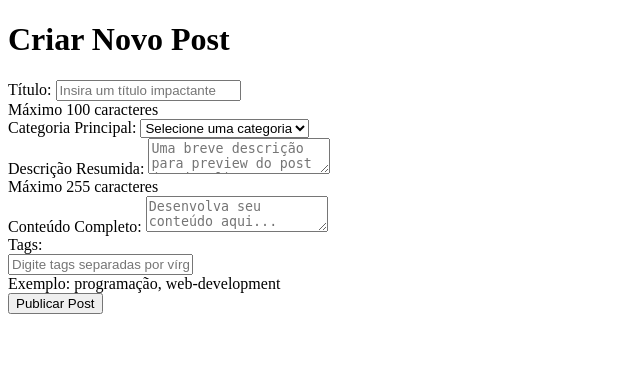
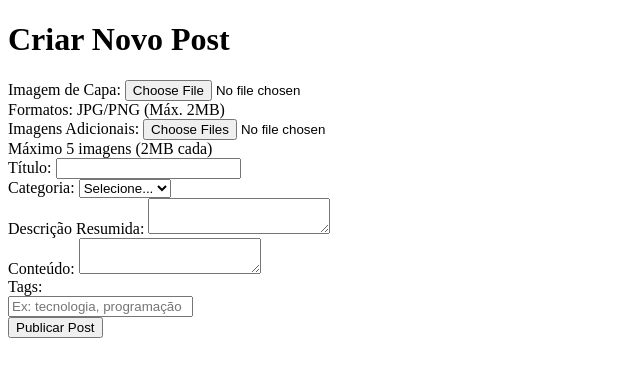
Before and after one commit to igorlde/chatUp, a PHP site: page /post.php in a window 1280 px wide. Shown: the top 377 px of the page, without its empty margins (0-640 px from the left). Run offline with PHP 8.4, Linux system fonts and the light colour scheme.

Commit message:
melhorias

```diff
--- a/post.php
+++ b/post.php
@@ -1,24 +1,86 @@
 <?php
 session_start();
 include("connector_database/connector.php");
-
-// Habilitar relatório de erros detalhado (desativar em produção)
 error_reporting(E_ALL);
 ini_set('display_errors', 1);
 
+// Configurações de upload
+$diretorioUploads = __DIR__ . '/uploads/posts/';
+$tamanhoMaximo = 2 * 1024 * 1024; // 2MB
+$maxImagens = 5;
+
 if ($_SERVER["REQUEST_METHOD"] == "POST") {
     try {
-        // Validação e sanitização
+        // Verificar e criar diretório de uploads
+        if (!file_exists($diretorioUploads)) {
+            mkdir($diretorioUploads, 0755, true);
+        }
+
+        // Processar upload da capa
+        $imagemCapaPath = null;
+        if (!empty($_FILES['imagem_capa']['tmp_name'])) {
+            $arquivo = $_FILES['imagem_capa'];
+
+            // Validações
+            if ($arquivo['size'] > $tamanhoMaximo) {
+                throw new Exception("Imagem de capa excede 2MB");
+            }
+            if (!in_array($arquivo['type'], ['image/jpeg', 'image/png'])) {
+                throw new Exception("Formato inválido para capa");
+            }
+
+            $nomeUnico = uniqid('capa_') . '_' . basename($arquivo['name']);
+            $caminhoCompleto = $diretorioUploads . $nomeUnico;
+
+            if (move_uploaded_file($arquivo['tmp_name'], $caminhoCompleto)) {
+                $imagemCapaPath = 'uploads/posts/' . $nomeUnico;
+            }
+        }
+
+        // Processar imagens adicionais
+        $imagensAdicionais = [];
+        if (!empty($_FILES['imagens_adicionais']['tmp_name'][0])) {
+            $totalImagens = count($_FILES['imagens_adicionais']['tmp_name']);
+
+            if ($totalImagens > $maxImagens) {
+                throw new Exception("Máximo de {$maxImagens} imagens adicionais");
+            }
+
+            foreach ($_FILES['imagens_adicionais']['tmp_name'] as $key => $tmpName) {
+                $arquivo = [
+                    'name' => $_FILES['imagens_adicionais']['name'][$key],
+                    'type' => $_FILES['imagens_adicionais']['type'][$key],
+                    'tmp_name' => $tmpName,
+                    'size' => $_FILES['imagens_adicionais']['size'][$key]
+                ];
+
+                if ($arquivo['size'] > $tamanhoMaximo) {
+                    throw new Exception("Imagem {$arquivo['name']} excede 2MB");
+                }
+                if (!in_array($arquivo['type'], ['image/jpeg', 'image/png'])) {
+                    throw new Exception("Formato inválido para {$arquivo['name']}");
+                }
+
+                $nomeUnico = uniqid('post_') . '_' . basename($arquivo['name']);
+                $caminhoCompleto = $diretorioUploads . $nomeUnico;
+
+                if (move_uploaded_file($tmpName, $caminhoCompleto)) {
+                    $imagensAdicionais[] = 'uploads/posts/' . $nomeUnico;
+                }
+            }
+        }
+
+        // Validação dos dados do formulário
         $titulo = trim($_POST["titulo"] ?? '');
-        $tema = !empty($_POST["tema"]) ? trim($_POST["tema"]) : null;
-        $descricao = !empty($_POST["descricao"]) ? trim($_POST["descricao"]) : null;
+        $tema = $_POST["tema"] ?? null;
+        $descricao = $_POST["descricao"] ?? null;
         $conteudo = trim($_POST["conteudo"] ?? '');
         $usuario_id = $_SESSION['usuario_id'] ?? null;
 
-        // Validação básica
         $erros = [];
         if (empty($titulo)) $erros[] = "Título é obrigatório";
         if (empty($conteudo)) $erros[] = "Conteúdo não pode estar vazio";
+        if (empty($_POST['tags'])) $erros[] = "Tag obrigatória";
         if (!$usuario_id) $erros[] = "Usuário não autenticado";
 
         if (!empty($erros)) {
@@ -31,93 +93,63 @@ if ($_SERVER["REQUEST_METHOD"] == "POST") {
 
         // Inserir post principal
         $stmt = $conn->prepare("INSERT INTO posts
-            (usuario_id, titulo, tema, descricao, conteudo)
-            VALUES (?, ?, ?, ?, ?)");
+            (usuario_id, titulo, tema, descricao, conteudo, imagem_capa)
+            VALUES (?, ?, ?, ?, ?, ?)");
 
-        if (!$stmt) throw new Exception("Erro na preparação do post: " . $conn->error);
-
-        $stmt->bind_param("issss", $usuario_id, $titulo, $tema, $descricao, $conteudo);
-        if (!$stmt->execute()) throw new Exception("Erro ao salvar post: " . $stmt->error);
-
+        $stmt->bind_param("isssss", $usuario_id, $titulo, $tema, $descricao, $conteudo, $imagemCapaPath);
+        $stmt->execute();
         $novo_post_id = $conn->insert_id;
 
-        /**
-         *
-         *Dia 07/04: ao testar as partes do sistema já feitas, conseguimos identificar um erro. Quando o integrante Hitalo tentou fez um post sem inserir nenhuma tag o botão de comentários do post ficou oculto, impossibilitando comentar. Depois de identificar a falha, adicionamos uma mensagem de "tag obrigatoria".
-         */
-        if(empty($_POST['tags'])){
-            die("erro precisa colocar uma tag por favor.");
+        // Inserir imagens adicionais
+        if (!empty($imagensAdicionais)) {
+            $stmtImagens = $conn->prepare("INSERT INTO post_imagens (post_id, caminho_arquivo) VALUES (?, ?)");
+            foreach ($imagensAdicionais as $caminho) {
+                $stmtImagens->bind_param("is", $novo_post_id, $caminho);
+                $stmtImagens->execute();
+            }
         }
 
-
-
         // Processar tags
-        if (!empty($_POST['tags'])) {
-            $tags = array_unique(array_filter(array_map('trim',
-                explode(',', $_POST['tags'])
-            )));
-
-            if (!empty($tags)) {
+        $tags = array_unique(array_map('trim', explode(',', $_POST['tags'])));
         $tagStmt = $conn->prepare("INSERT IGNORE INTO tags (nome_tag) VALUES (?)");
         $getTagStmt = $conn->prepare("SELECT id FROM tags WHERE nome_tag = ?");
         $relStmt = $conn->prepare("INSERT INTO post_tags (post_id, tag_id) VALUES (?, ?)");
 
-                if (!$tagStmt || !$getTagStmt || !$relStmt) {
-                    throw new Exception("Erro na preparação das tags: " . $conn->error);
-                }
+        foreach ($tags as $tagName) {
+            $tagStmt->bind_param("s", $tagName);
+            $tagStmt->execute();
 
-                foreach ($tags as $tagName) {
-                    // Inserir tag
-                    $tagStmt->bind_param("s", $tagName);
-                    if (!$tagStmt->execute()) {
-                        throw new Exception("Erro ao inserir tag: " . $tagStmt->error);
-                    }
-
-                    // Obter ID da tag
             $getTagStmt->bind_param("s", $tagName);
             $getTagStmt->execute();
             $tagId = $getTagStmt->get_result()->fetch_row()[0];
 
-                    // Relacionar com post
             $relStmt->bind_param("ii", $novo_post_id, $tagId);
-                    if (!$relStmt->execute()) {
-                        throw new Exception("Erro ao vincular tag: " . $relStmt->error);
-                    }
-                }
-            }
+            $relStmt->execute();
         }
 
         $conn->commit();
         $_SESSION['sucesso_post'] = "Post criado com sucesso!";
         header("Location: main.php");
         exit;
-
     } catch (Exception $e) {
         $conn->rollback();
-        error_log("ERRO: " . $e->getMessage());
         $_SESSION['erros_post'] = ["Erro: " . $e->getMessage()];
         header("Location: post.php");
         exit;
-    } finally {
-        // Fechar todas as conexões
-        if (isset($stmt)) $stmt->close();
-        if (isset($tagStmt)) $tagStmt->close();
-        if (isset($getTagStmt)) $getTagStmt->close();
-        if (isset($relStmt)) $relStmt->close();
-        if ($conn) $conn->close();
     }
 }
 ?>
 
 <!DOCTYPE html>
 <html lang="pt-br">
+
 <head>
-    <title>Post teste</title>
+    <title>Criar Post</title>
     <link rel="stylesheet" href="style/post.css">
 </head>
+
 <body>
     <div class="post-creator">
-        <!-- Exibir mensagens de erro/sucesso -->
         <?php if (!empty($_SESSION['erros_post'])): ?>
             <div class="alert-error">
                 <?php foreach ($_SESSION['erros_post'] as $erro): ?>
@@ -127,96 +159,92 @@ if ($_SERVER["REQUEST_METHOD"] == "POST") {
             <?php unset($_SESSION['erros_post']); ?>
         <?php endif; ?>
 
-        <!--deixa como esta pelo amor de deus.-->
-        <form method="POST">
+        <form method="POST" enctype="multipart/form-data">
+            <h1>Criar Novo Post</h1>
 
 
-            <div class="post-creator">
-        <h1>Criar Novo Post</h1>
-        <form action="post.php" method="POST">
-            <!-- Título -->
+            <!-- Seção de upload de imagens -->
+            <div class="form-group">
+                <label>Imagem de Capa:</label>
+                <input type="file" name="imagem_capa" accept="image/*">
+                <div class="form-note">Formatos: JPG/PNG (Máx. 2MB)</div>
+            </div>
+
+            <div class="form-group">
+                <label>Imagens Adicionais:</label>
+                <input type="file" name="imagens_adicionais[]" multiple accept="image/*">
+                <div class="form-note">Máximo 5 imagens (2MB cada)</div>
+            </div>
+
+            <!-- Restante do formulário mantido -->
             <div class="form-group">
                 <label for="titulo">Título:</label>
-                <input type="text" id="titulo" name="titulo" required maxlength="100" placeholder="Insira um título impactante">
-                <div class="form-note">Máximo 100 caracteres</div>
+                <input type="text" id="titulo" name="titulo" required maxlength="100">
             </div>
-            <section class="caixapost">
-            <!-- Tema/Categoria -->
+
             <div class="form-group">
-                <label for="tema">Categoria Principal:</label>
+                <label for="tema">Categoria:</label>
                 <select id="tema" name="tema">
-                    <option value="">Selecione uma categoria</option>
+                    <option value="">Selecione...</option>
                     <option value="Tecnologia">Tecnologia</option>
                     <option value="Educação">Educação</option>
-                    <option value="Lifestyle">Lifestyle</option>
-                    <option value="Outros">Outros</option>
+                    <option value="Viagens">Viagens</option>
                 </select>
             </div>
 
-            <!-- Descrição -->
             <div class="form-group">
                 <label for="descricao">Descrição Resumida:</label>
-                <textarea id="descricao" name="descricao" maxlength="255"
-                    placeholder="Uma breve descrição para preview do post (opcional)"></textarea>
-                <div class="form-note">Máximo 255 caracteres</div>
+                <textarea id="descricao" name="descricao" maxlength="255"></textarea>
             </div>
 
-            <!-- Conteúdo -->
             <div class="form-group">
-                <label for="conteudo">Conteúdo Completo:</label>
-                <textarea id="conteudo" name="conteudo" required
-                    placeholder="Desenvolva seu conteúdo aqui..."></textarea>
+                <label for="conteudo">Conteúdo:</label>
+                <textarea id="conteudo" name="conteudo" required></textarea>
             </div>
-            <!-- Ajuste no campo de tags -->
+
             <div class="form-group">
                 <label>Tags:</label>
-                <div class="tags-input" id="tagsContainer">
+                <div class="tags-input">
+                    <input type="text" id="tagsInput" placeholder="Ex: tecnologia, programação">
                     <input type="hidden" name="tags" id="hiddenTags">
                     <div id="tagsList"></div>
-                    <input type="text" id="tagsInput"
-                           placeholder="Digite tags separadas por vírgula">
                 </div>
-                <div class="form-note">Exemplo: programação, web-development</div>
             </div>
 
-            <button type="submit" class="submit-btn">Publicar Post</button>
+            <button type="submit" class="btn-primary">Publicar Post</button>
         </form>
     </div>
-        </section>
 
     <script>
-        // Script melhorado para tags
+        // Script para gerenciar tags
         const tagsInput = document.getElementById('tagsInput');
         const hiddenTags = document.getElementById('hiddenTags');
         const tagsList = document.getElementById('tagsList');
 
-        function updateHiddenTags() {
-            const tags = Array.from(tagsList.children)
-                .map(tag => tag.textContent.replace('×', '').trim());
-            hiddenTags.value = tags.join(',');
-        }
-
-        function createTagElement(tagName) {
-            const tag = document.createElement('div');
-            tag.className = 'tag-item';
-            tag.innerHTML = `
-                ${tagName}
-                <span class="remove-tag" onclick="this.parentElement.remove(); updateHiddenTags()">×</span>
-            `;
-            return tag;
-        }
-
-        tagsInput.addEventListener('keydown', (e) => {
+        tagsInput.addEventListener('keydown', function(e) {
             if (['Enter', ',', ';'].includes(e.key)) {
                 e.preventDefault();
-                const tag = tagsInput.value.trim().replace(/[,;]$/, '');
+                const tag = this.value.trim().replace(/[,;]$/, '');
                 if (tag) {
-                    tagsList.appendChild(createTagElement(tag));
-                    tagsInput.value = '';
+                    const tagElement = document.createElement('div');
+                    tagElement.className = 'tag';
+                    tagElement.innerHTML = `
+                        ${tag}
+                        <span class="remove-tag" onclick="this.parentElement.remove()">&times;</span>
+                    `;
+                    tagsList.appendChild(tagElement);
+                    this.value = '';
                     updateHiddenTags();
                 }
             }
         });
+
+        function updateHiddenTags() {
+            const tags = Array.from(document.querySelectorAll('.tag'))
+                .map(tag => tag.textContent.replace('×', '').trim());
+            hiddenTags.value = tags.join(',');
+        }
     </script>
 </body>
+
 </html>
```
Also changed, not shown: excluir-post.php (added, +83 -0 lines), main.php (+46 -32 lines), uploads/posts/capa_67f58f255cdc6_Captura da Web_4-4-2025_213840_app.brmodeloweb.com.jpeg (added), uploads/posts/capa_67f590f05186a_Captura da Web_4-4-2025_213840_app.brmodeloweb.com.jpeg (added), uploads/posts/capa_67f5941016e33_Captura da Web_4-4-2025_213840_app.brmodeloweb.com.jpeg (added), uploads/posts/post_67f58f255d204_print 3.png (added), uploads/posts/post_67f590f0543eb_print 2.png (added), uploads/posts/post_67f594101730e_print 2.png (added). Lines whose indentation alone changed are shown as unchanged.
